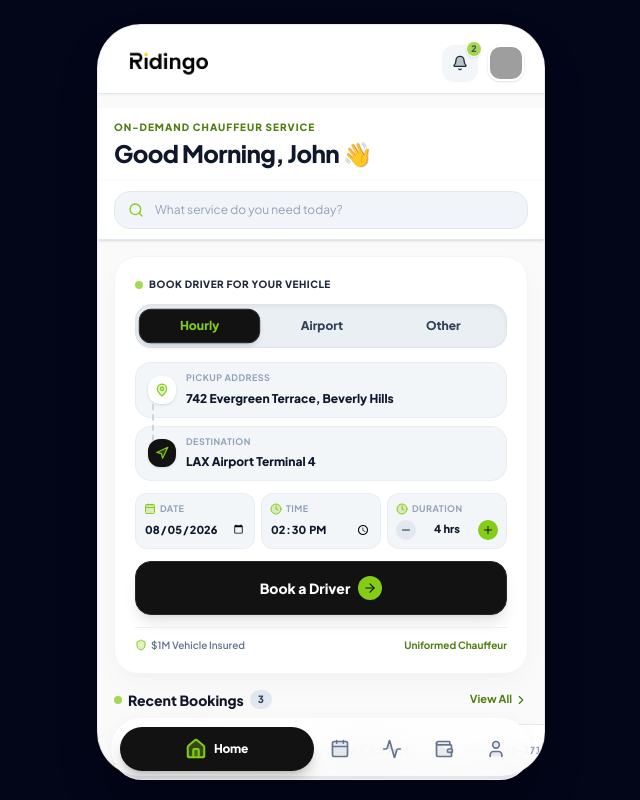
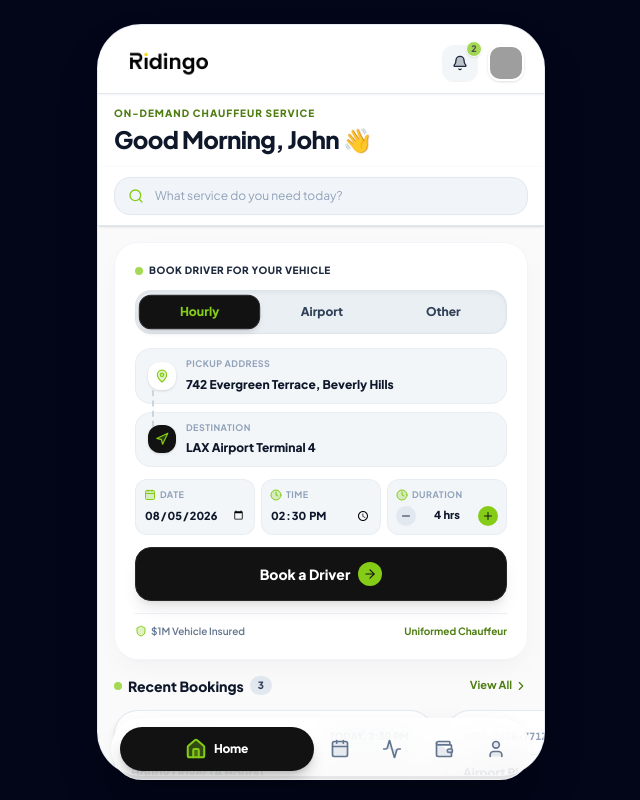
Before and after one commit to ANURAGKM4588/Ridingo-Mobile-App, a React (Vite) app: page / in a window 1280 px wide. Shown: the whole page, without its empty margins (319-959 px from the left). Built offline with nearby package versions, Linux system fonts and the light colour scheme; grey boxes are pictures that could not be loaded.

Commit message:
Fix: remove grey gap between header and sticky search bar by using pt-0 on home tab main container

```diff
--- a/src/App.tsx
+++ b/src/App.tsx
@@ -100,8 +100,11 @@
         {/* Main Content Area based on Active Tab or Views */}
         {(() => {
           const isFullView = isReviewOpen || isInvoiceOpen || isConfirmationOpen || isPaymentSettingsOpen || isSupportChatOpen || isLanguageSettingsOpen || activeTab === 'wallet' || activeTab === 'bookings';
+          // Home tab uses pt-0 — greeting handles its own top spacing.
+          // Other tabs use pt-3.5 for standard content padding.
+          const topPad = activeTab === 'home' ? 'pt-0' : 'pt-3.5';
           return (
-            <main className={`flex-1 relative flex flex-col min-h-0 w-full ${isFullView ? 'p-0 overflow-hidden' : 'px-4 pt-3.5 pb-24 overflow-y-auto scrollbar-none'}`}>
+            <main className={`flex-1 relative flex flex-col min-h-0 w-full ${isFullView ? 'p-0 overflow-hidden' : `px-4 ${topPad} pb-24 overflow-y-auto scrollbar-none`}`}>
               {isLanguageSettingsOpen ? (
                 <LanguageRegionSettingsView
                   onBack={() => setIsLanguageSettingsOpen(false)}
```
